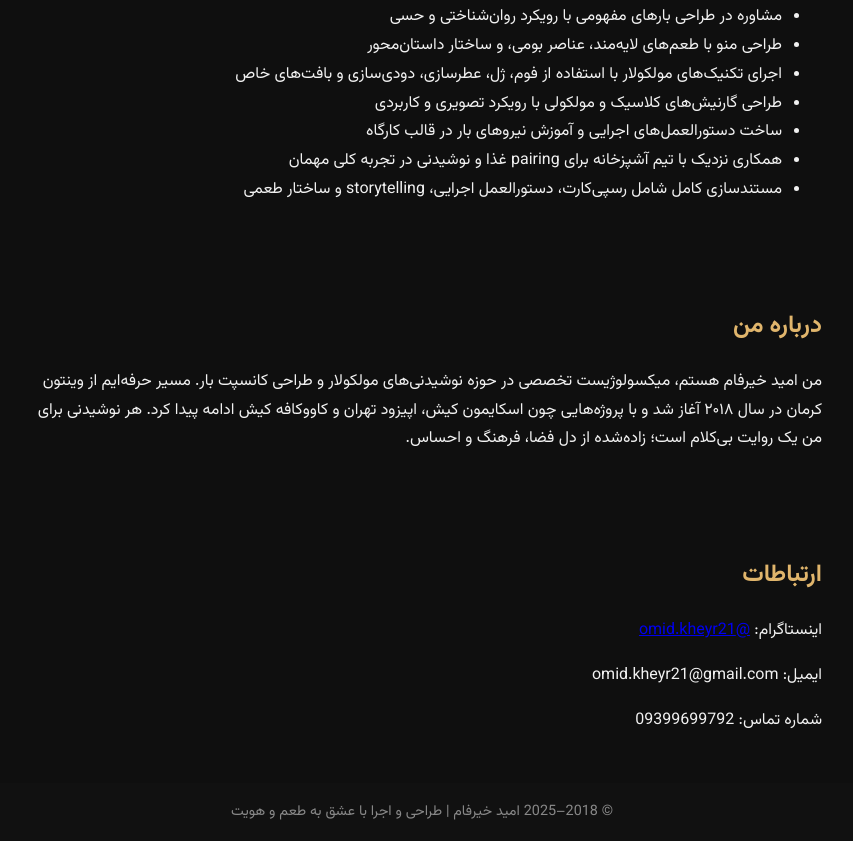
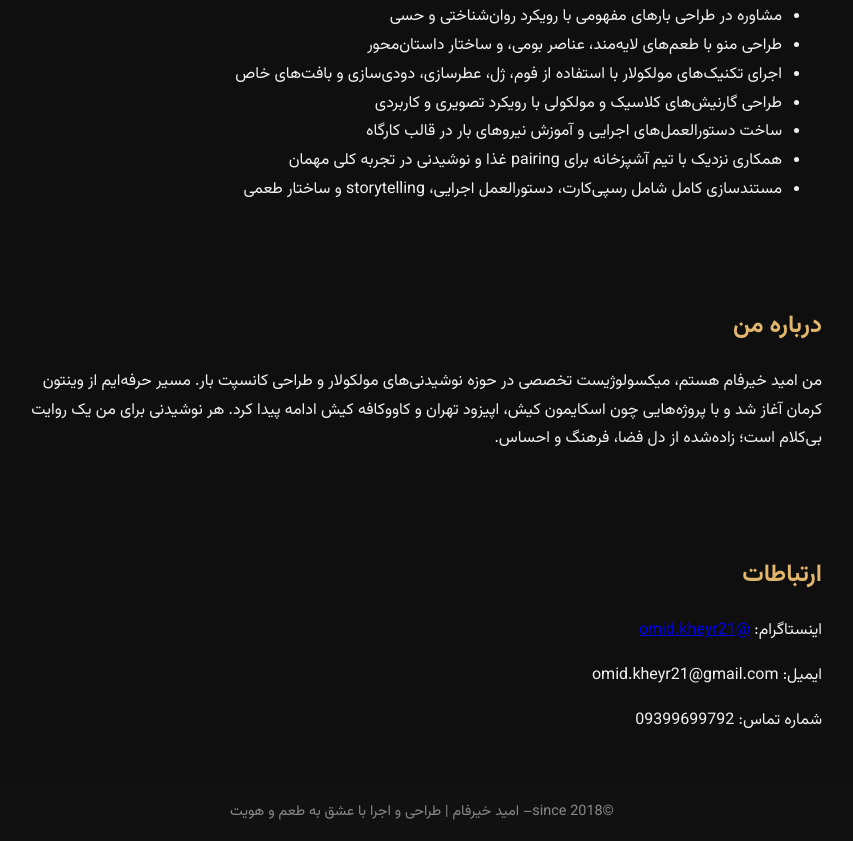
Before and after one commit to omidkheyr21/fishing, a plain HTML site: page index.html in a window 1280 px wide. Shown: the part 767-1608 px from the top of the page, without its empty margins (218-1071 px from the left). Drawn offline with nearby package versions, Linux system fonts and the light colour scheme.

Commit message:
index.html

```diff
--- a/index.html
+++ b/index.html
@@ -66,7 +66,7 @@
 
   <section id="about">
     <h2>درباره من</h2>
-    <p>من امید خیرفام هستم، میکسولوژیست تخصصی در حوزه نوشیدنی‌های مولکولار و طراحی کانسپت بار. مسیر حرفه‌ایم از وینتون کرمان در سال ۲۰۱۸ آغاز شد و با پروژه‌هایی چون اسکایمون کیش، اپیزود تهران و کاووکافه کیش ادامه پیدا کرد. هر نوشیدنی برای من یک روایت بی‌کلام است؛ زاده‌شده از دل فضا، فرهنگ و احساس.</p>
+    <p>من امید خیرفام هستم، میکسولوژیست تخصصی در حوزه نوشیدنی‌های مولکولار و طراحی کانسپت بار. مسیر حرفه‌ایم از وینتون کرمان آغاز شد و با پروژه‌هایی چون اسکایمون کیش، اپیزود تهران و کاووکافه کیش ادامه پیدا کرد. هر نوشیدنی برای من یک روایت بی‌کلام است؛ زاده‌شده از دل فضا، فرهنگ و احساس.</p>
   </section>
 
   <section id="contact">
@@ -76,6 +76,6 @@
     <p>شماره تماس: 09399699792</p>
   </section>
 
-  <footer>© 2018–2025 امید خیرفام | طراحی و اجرا با عشق به طعم و هویت</footer>
+  <footer>©since 2018– امید خیرفام | طراحی و اجرا با عشق به طعم و هویت</footer>
 </body>
 </html>
```
